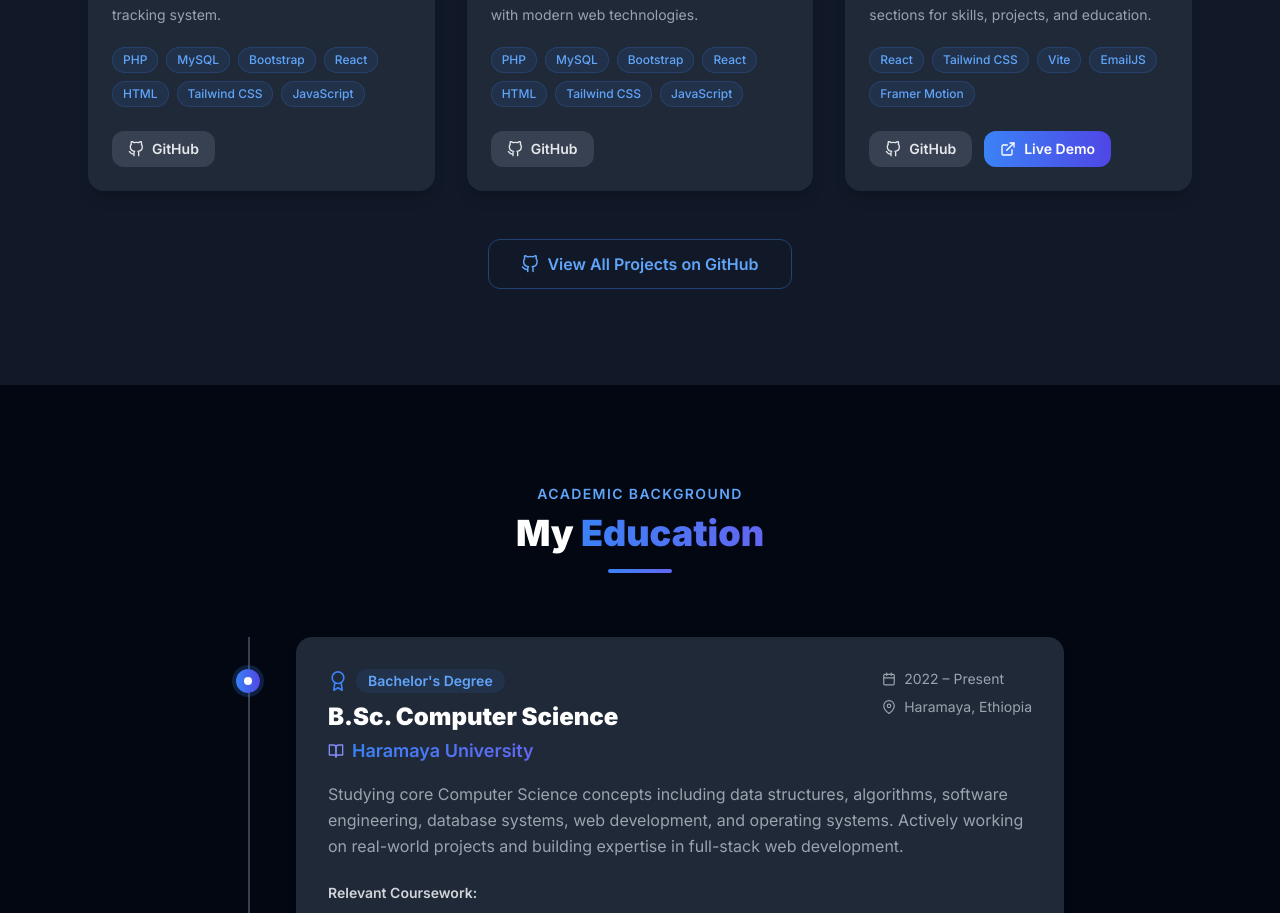
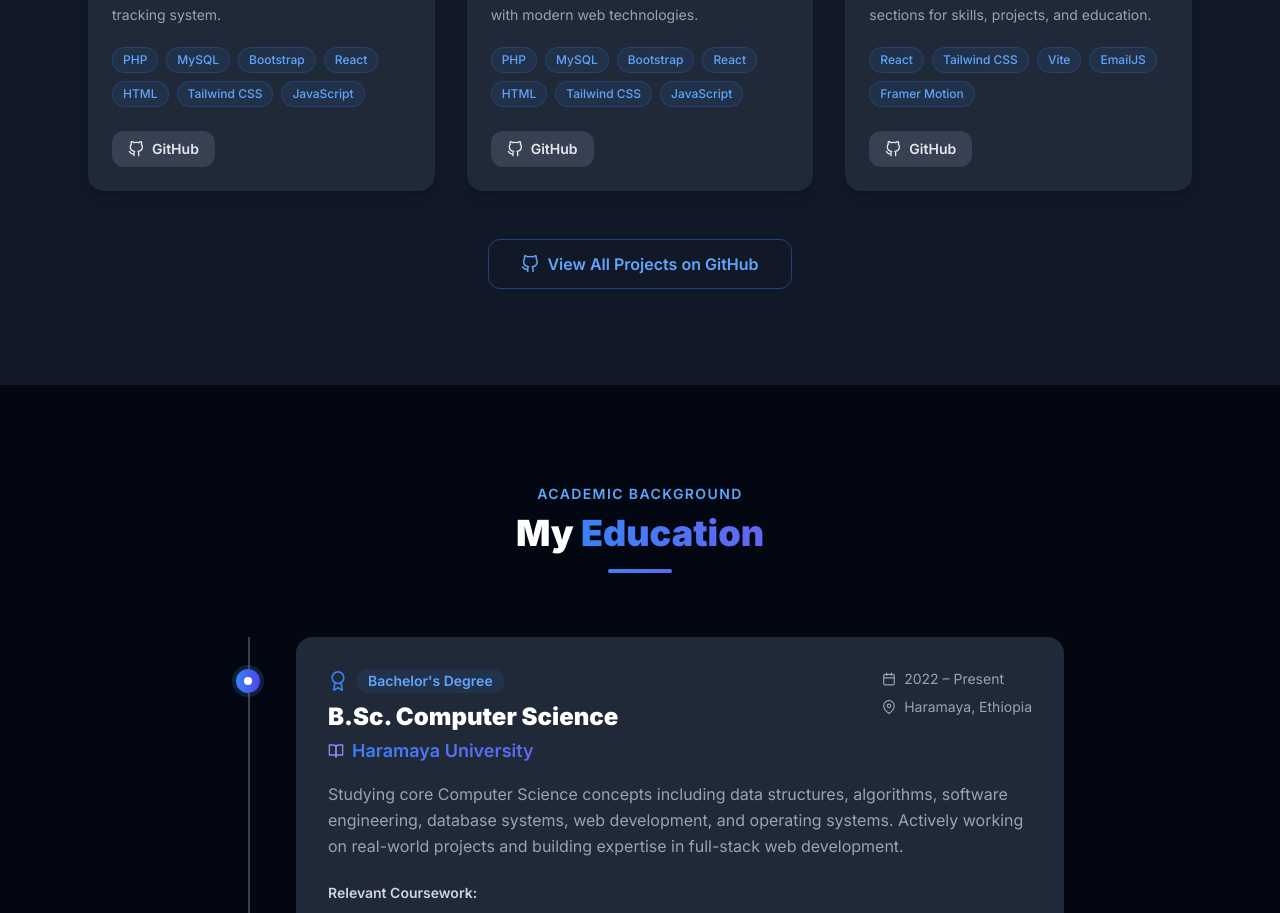
Before and after one commit to desuu12/portfolio, a React (Vite) app: page / in a window 1280 px wide. Shown: the part 2660-3573 px from the top of the page. Built offline with nearby package versions, Linux system fonts and the light colour scheme.

Commit message:
simplify project buttons - github or coming soon only

```diff
--- a/src/components/Projects.jsx
+++ b/src/components/Projects.jsx
@@ -137,18 +137,8 @@ export default function Projects({ dark }) {
                     <span className={`flex items-center gap-2 px-4 py-2 rounded-xl text-sm font-medium ${
                       dark ? 'text-gray-500' : 'text-gray-400'
                     }`}>
-                      <FiExternalLink size={16} /> Coming Soon
+                      Coming Soon
                     </span>
-                  )}
-                  {project.demo && (
-                    <a
-                      href={project.demo}
-                      target="_blank"
-                      rel="noreferrer"
-                      className="flex items-center gap-2 px-4 py-2 rounded-xl text-sm font-semibold bg-gradient-to-r from-blue-500 to-indigo-600 text-white hover:shadow-lg hover:shadow-blue-500/30 transition-all hover:-translate-y-0.5"
-                    >
-                      <FiExternalLink size={16} /> Live Demo
-                    </a>
                   )}
                 </div>
               </div>
```
